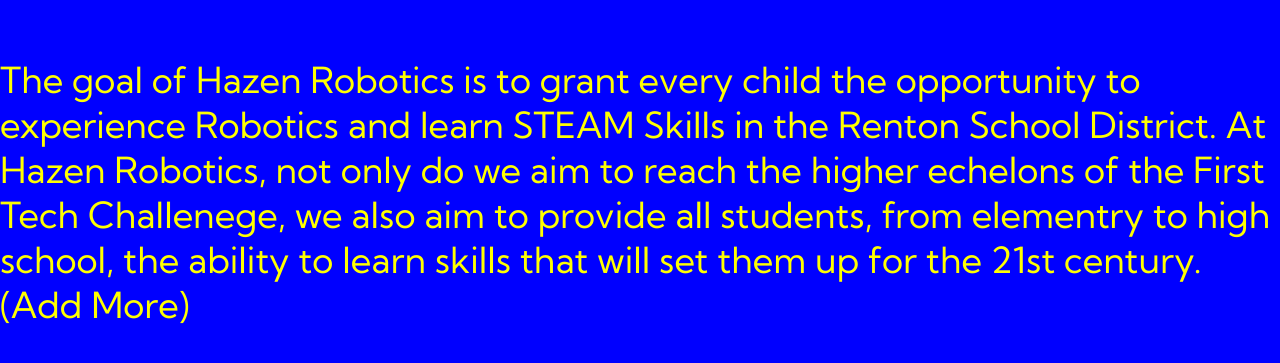
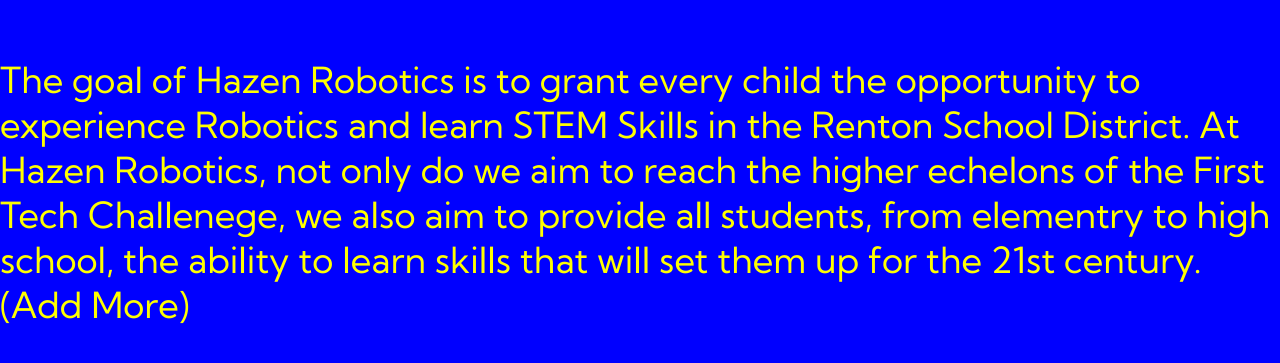
Before and after one commit to HazenRobotics/Robotics_Website, a plain HTML site: page code/ourmission.html in a window 1280 px wide. Shown: the part 563-926 px from the top of the page. Drawn offline with Linux system fonts and the light colour scheme.

Commit message:
Test commit

```diff
--- a/code/ourmission.html
+++ b/code/ourmission.html
@@ -73,7 +73,7 @@
 
                 <p style = "font-size: 36px; color: yellow; margin-top: 60px;">
                     The goal of Hazen Robotics is to grant every child the opportunity to experience Robotics
-                    and learn STEAM Skills in the Renton School District. At Hazen Robotics, not only do
+                    and learn STEM Skills in the Renton School District. At Hazen Robotics, not only do
                     we aim to reach the higher echelons of the First Tech Challenege, we also aim to
                     provide all students, from elementry to high school, the ability to learn skills
                     that will set them up for the 21st century. (Add More)
```
